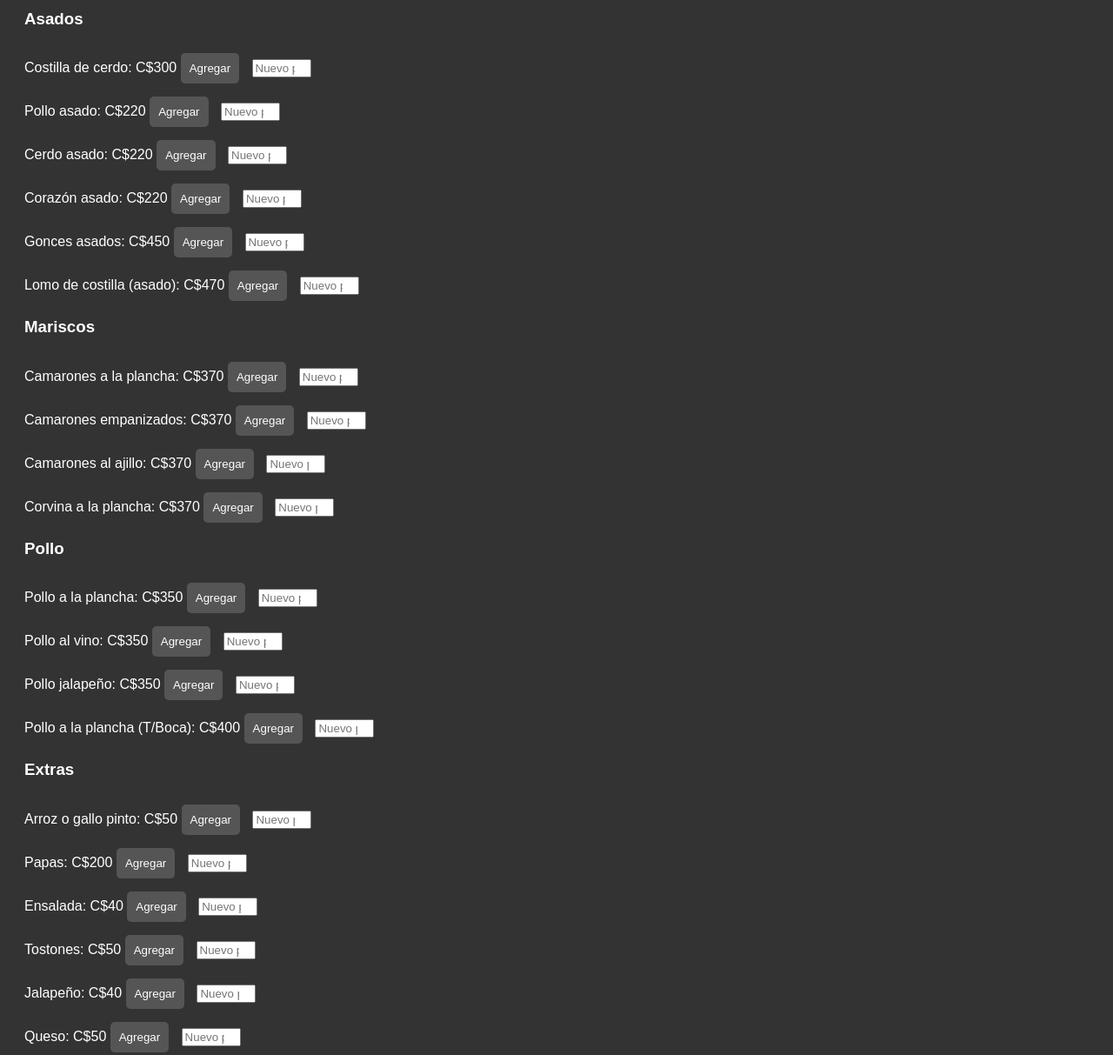
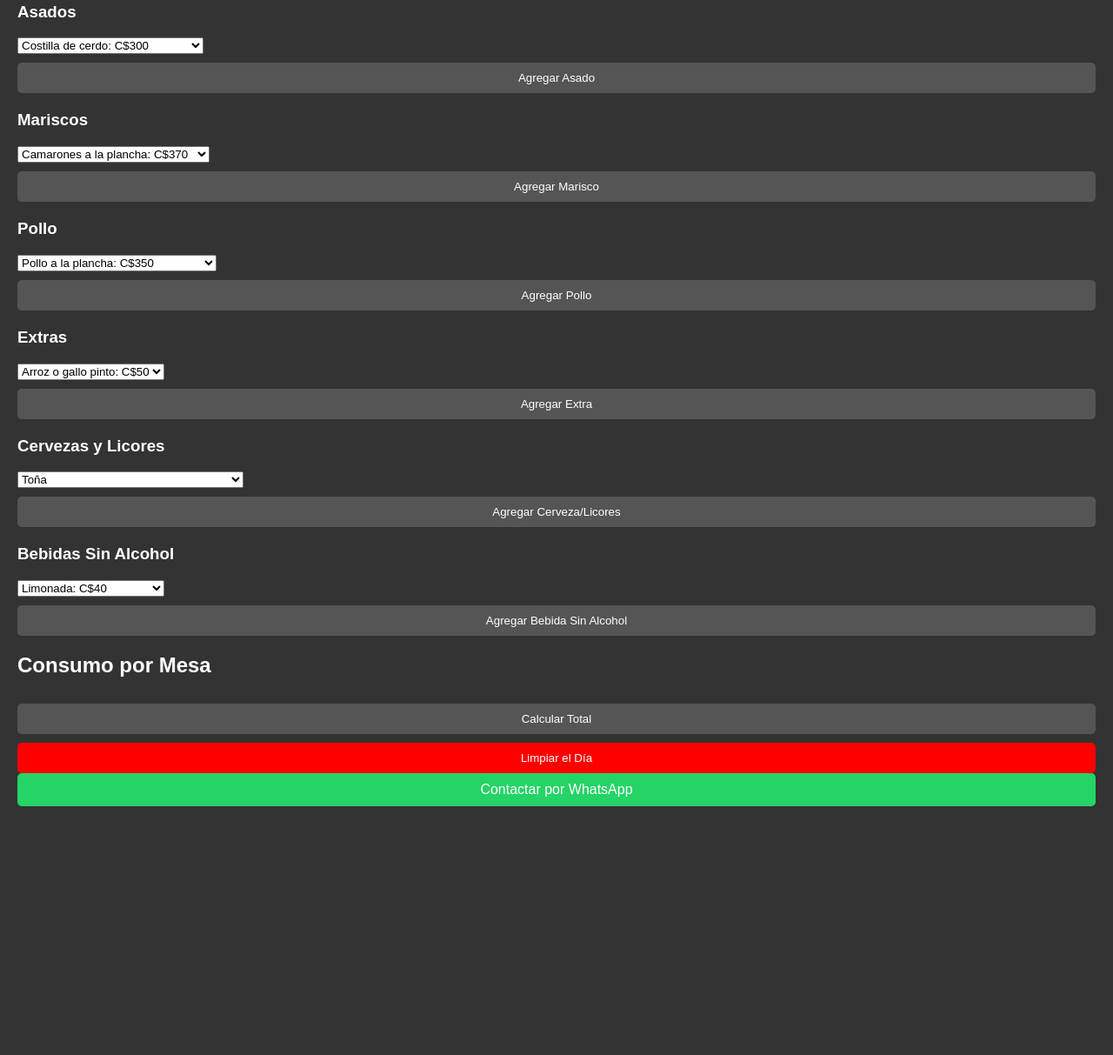
Before and after one commit to deliveryControl24/NACHOVentas, a plain HTML site: page index.html in a window 1280 px wide. Shown: the part 184-1397 px from the top of the page at 87% size. After the commit the page ends 1131 px from the top, so only its background shows below. Drawn offline with Linux system fonts and the light colour scheme.

Commit message:
Add files via upload

```diff
--- a/index.html
+++ b/index.html
@@ -11,12 +11,16 @@
             color: #fff;
             font-family: Arial, sans-serif;
             padding: 20px;
+            margin: 0;
         }
         h1 {
             text-align: center;
         }
         .table-section {
             margin: 20px 0;
+        }
+        .menu-category {
+            margin-bottom: 20px;
         }
         .menu-item {
             margin: 5px 0;
@@ -38,6 +42,7 @@
             border-radius: 5px;
             background-color: #555;
             color: white;
+            width: 100%;
         }
         button:hover {
             background-color: #666;
@@ -56,16 +61,26 @@
         .clear-button:hover {
             background-color: #e67e22;
         }
-        .update-price-button {
-            margin-top: 10px;
-            background-color: #2980b9;
-        }
-        .update-price-button:hover {
-            background-color: #3498db;
-        }
         .price-input {
             margin-left: 10px;
             width: 60px;
+        }
+        .whatsapp-button {
+            display: block;
+            background-color: #25D366;
+            color: white;
+            text-align: center;
+            padding: 10px;
+            border-radius: 5px;
+            text-decoration: none;
+        }
+        .whatsapp-button:hover {
+            background-color: #128C7E;
+        }
+        @media (max-width: 600px) {
+            button {
+                width: auto;
+            }
         }
     </style>
 </head>
@@ -86,144 +101,87 @@
 <div class="menu">
     <h2>Menú Completo</h2>
 
-    <div class="asados">
+    <div class="menu-category">
         <h3>Asados</h3>
-        <div class="menu-item">Costilla de cerdo: C$<span class="price" id="price-costilla">300</span>
-            <button onclick="addItem('Costilla de cerdo', 'price-costilla')">Agregar</button>
-            <input type="number" class="price-input" placeholder="Nuevo precio" onchange="updatePrice('price-costilla', this.value)">
-        </div>
-        <div class="menu-item">Pollo asado: C$<span class="price" id="price-pollo-asado">220</span>
-            <button onclick="addItem('Pollo asado', 'price-pollo-asado')">Agregar</button>
-            <input type="number" class="price-input" placeholder="Nuevo precio" onchange="updatePrice('price-pollo-asado', this.value)">
-        </div>
-        <div class="menu-item">Cerdo asado: C$<span class="price" id="price-cerdo-asado">220</span>
-            <button onclick="addItem('Cerdo asado', 'price-cerdo-asado')">Agregar</button>
-            <input type="number" class="price-input" placeholder="Nuevo precio" onchange="updatePrice('price-cerdo-asado', this.value)">
-        </div>
-        <div class="menu-item">Corazón asado: C$<span class="price" id="price-corazon-asado">220</span>
-            <button onclick="addItem('Corazón asado', 'price-corazon-asado')">Agregar</button>
-            <input type="number" class="price-input" placeholder="Nuevo precio" onchange="updatePrice('price-corazon-asado', this.value)">
-        </div>
-        <div class="menu-item">Gonces asados: C$<span class="price" id="price-gonces-asados">450</span>
-            <button onclick="addItem('Gonces asados', 'price-gonces-asados')">Agregar</button>
-            <input type="number" class="price-input" placeholder="Nuevo precio" onchange="updatePrice('price-gonces-asados', this.value)">
-        </div>
-        <div class="menu-item">Lomo de costilla (asado): C$<span class="price" id="price-lomo-costilla">470</span>
-            <button onclick="addItem('Lomo de costilla', 'price-lomo-costilla')">Agregar</button>
-            <input type="number" class="price-input" placeholder="Nuevo precio" onchange="updatePrice('price-lomo-costilla', this.value)">
-        </div>
+        <select id="asado-select">
+            <option value="Costilla de cerdo">Costilla de cerdo: C$300</option>
+            <option value="Pollo asado">Pollo asado: C$220</option>
+            <option value="Cerdo asado">Cerdo asado: C$220</option>
+            <option value="Corazón asado">Corazón asado: C$220</option>
+            <option value="Gonces asados">Gonces asados: C$450</option>
+            <option value="Lomo de costilla">Lomo de costilla (asado): C$470</option>
+        </select>
+        <button onclick="addItem(document.getElementById('asado-select').value, 'asado')">Agregar Asado</button>
     </div>
 
-    <div class="mariscos">
+    <div class="menu-category">
         <h3>Mariscos</h3>
-        <div class="menu-item">Camarones a la plancha: C$<span class="price" id="price-camarones-plancha">370</span>
-            <button onclick="addItem('Camarones a la plancha', 'price-camarones-plancha')">Agregar</button>
-            <input type="number" class="price-input" placeholder="Nuevo precio" onchange="updatePrice('price-camarones-plancha', this.value)">
-        </div>
-        <div class="menu-item">Camarones empanizados: C$<span class="price" id="price-camarones-empanizados">370</span>
-            <button onclick="addItem('Camarones empanizados', 'price-camarones-empanizados')">Agregar</button>
-            <input type="number" class="price-input" placeholder="Nuevo precio" onchange="updatePrice('price-camarones-empanizados', this.value)">
-        </div>
-        <div class="menu-item">Camarones al ajillo: C$<span class="price" id="price-camarones-ajillo">370</span>
-            <button onclick="addItem('Camarones al ajillo', 'price-camarones-ajillo')">Agregar</button>
-            <input type="number" class="price-input" placeholder="Nuevo precio" onchange="updatePrice('price-camarones-ajillo', this.value)">
-        </div>
-        <div class="menu-item">Corvina a la plancha: C$<span class="price" id="price-corvina">370</span>
-            <button onclick="addItem('Corvina a la plancha', 'price-corvina')">Agregar</button>
-            <input type="number" class="price-input" placeholder="Nuevo precio" onchange="updatePrice('price-corvina', this.value)">
-        </div>
+        <select id="marisco-select">
+            <option value="Camarones a la plancha">Camarones a la plancha: C$370</option>
+            <option value="Camarones empanizados">Camarones empanizados: C$370</option>
+            <option value="Camarones al ajillo">Camarones al ajillo: C$370</option>
+            <option value="Corvina a la plancha">Corvina a la plancha: C$370</option>
+        </select>
+        <button onclick="addItem(document.getElementById('marisco-select').value, 'marisco')">Agregar Marisco</button>
     </div>
 
-    <div class="pollo">
+    <div class="menu-category">
         <h3>Pollo</h3>
-        <div class="menu-item">Pollo a la plancha: C$<span class="price" id="price-pollo-plancha">350</span>
-            <button onclick="addItem('Pollo a la plancha', 'price-pollo-plancha')">Agregar</button>
-            <input type="number" class="price-input" placeholder="Nuevo precio" onchange="updatePrice('price-pollo-plancha', this.value)">
-        </div>
-        <div class="menu-item">Pollo al vino: C$<span class="price" id="price-pollo-vino">350</span>
-            <button onclick="addItem('Pollo al vino', 'price-pollo-vino')">Agregar</button>
-            <input type="number" class="price-input" placeholder="Nuevo precio" onchange="updatePrice('price-pollo-vino', this.value)">
-        </div>
-        <div class="menu-item">Pollo jalapeño: C$<span class="price" id="price-pollo-jalapeno">350</span>
-            <button onclick="addItem('Pollo jalapeño', 'price-pollo-jalapeno')">Agregar</button>
-            <input type="number" class="price-input" placeholder="Nuevo precio" onchange="updatePrice('price-pollo-jalapeno', this.value)">
-        </div>
-        <div class="menu-item">Pollo a la plancha (T/Boca): C$<span class="price" id="price-pollo-tboca">400</span>
-            <button onclick="addItem('Pollo a la plancha (T/Boca)', 'price-pollo-tboca')">Agregar</button>
-            <input type="number" class="price-input" placeholder="Nuevo precio" onchange="updatePrice('price-pollo-tboca', this.value)">
-        </div>
+        <select id="pollo-select">
+            <option value="Pollo a la plancha">Pollo a la plancha: C$350</option>
+            <option value="Pollo al vino">Pollo al vino: C$350</option>
+            <option value="Pollo jalapeño">Pollo jalapeño: C$350</option>
+            <option value="Pollo a la plancha (T/Boca)">Pollo a la plancha (T/Boca): C$400</option>
+        </select>
+        <button onclick="addItem(document.getElementById('pollo-select').value, 'pollo')">Agregar Pollo</button>
     </div>
 
-    <div class="extras">
+    <div class="menu-category">
         <h3>Extras</h3>
-        <div class="menu-item">Arroz o gallo pinto: C$<span class="price" id="price-arroz">50</span>
-            <button onclick="addItem('Arroz o gallo pinto', 'price-arroz')">Agregar</button>
-            <input type="number" class="price-input" placeholder="Nuevo precio" onchange="updatePrice('price-arroz', this.value)">
-        </div>
-        <div class="menu-item">Papas: C$<span class="price" id="price-papas">200</span>
-            <button onclick="addItem('Papas', 'price-papas')">Agregar</button>
-            <input type="number" class="price-input" placeholder="Nuevo precio" onchange="updatePrice('price-papas', this.value)">
-        </div>
-        <div class="menu-item">Ensalada: C$<span class="price" id="price-ensalada">40</span>
-            <button onclick="addItem('Ensalada', 'price-ensalada')">Agregar</button>
-            <input type="number" class="price-input" placeholder="Nuevo precio" onchange="updatePrice('price-ensalada', this.value)">
-        </div>
-        <div class="menu-item">Tostones: C$<span class="price" id="price-tostones">50</span>
-            <button onclick="addItem('Tostones', 'price-tostones')">Agregar</button>
-            <input type="number" class="price-input" placeholder="Nuevo precio" onchange="updatePrice('price-tostones', this.value)">
-        </div>
-        <div class="menu-item">Jalapeño: C$<span class="price" id="price-jalapeno">40</span>
-            <button onclick="addItem('Jalapeño', 'price-jalapeno')">Agregar</button>
-            <input type="number" class="price-input" placeholder="Nuevo precio" onchange="updatePrice('price-jalapeno', this.value)">
-        </div>
-        <div class="menu-item">Queso: C$<span class="price" id="price-queso">50</span>
-            <button onclick="addItem('Queso', 'price-queso')">Agregar</button>
-            <input type="number" class="price-input" placeholder="Nuevo precio" onchange="updatePrice('price-queso', this.value)">
-        </div>
+        <select id="extras-select">
+            <option value="Arroz o gallo pinto">Arroz o gallo pinto: C$50</option>
+            <option value="Papas">Papas: C$200</option>
+            <option value="Ensalada">Ensalada: C$40</option>
+            <option value="Tostones">Tostones: C$50</option>
+            <option value="Jalapeño">Jalapeño: C$40</option>
+            <option value="Queso">Queso: C$50</option>
+        </select>
+        <button onclick="addItem(document.getElementById('extras-select').value, 'extras')">Agregar Extra</button>
     </div>
 
-    <div class="cervezas">
+    <div class="menu-category">
         <h3>Cervezas y Licores</h3>
-        <div class="menu-item">Toña <button onclick="addDrink('Toña')">Agregar</button></div>
-        <div class="menu-item">Toña Light <button onclick="addDrink('Toña Light')">Agregar</button></div>
-        <div class="menu-item">Victoria Clásica <button onclick="addDrink('Victoria Clásica')">Agregar</button></div>
-        <div class="menu-item">Victoria Frost <button onclick="addDrink('Victoria Frost')">Agregar</button></div>
-        <div class="menu-item">Sol <button onclick="addDrink('Sol')">Agregar</button></div>
-        <div class="menu-item">Heineken <button onclick="addDrink('Heineken')">Agregar</button></div>
-        <div class="menu-item">Bamboo <button onclick="addDrink('Bamboo')">Agregar</button></div>
-        <div class="menu-item">Adán y Eva <button onclick="addDrink('Adán y Eva')">Agregar</button></div>
-        <div class="menu-item">Bliss <button onclick="addDrink('Bliss')">Agregar</button></div>
-        <div class="menu-item">Hard Seltzer Spark <button onclick="addDrink('Hard Seltzer Spark')">Agregar</button></div>
-        <div class="menu-item">Smirnoff <button onclick="addDrink('Smirnoff')">Agregar</button></div>
-        <div class="menu-item">1/2 botella de ron nacional Flor de Caña <button onclick="addDrink('Ron nacional Flor de Caña')">Agregar</button></div>
-        <div class="menu-item">1/4 botella de ron nacional Flor de Caña <button onclick="addDrink('Ron nacional Flor de Caña')">Agregar</button></div>
-        <div class="menu-item">Tequila José Cuervo Especial <button onclick="addDrink('Tequila José Cuervo Especial')">Agregar</button></div>
-        <div class="menu-item">Whisky Johnnie Walker Red <button onclick="addDrink('Whisky Johnnie Walker Red')">Agregar</button></div>
-        <div class="menu-item">Whisky Johnnie Walker Black <button onclick="addDrink('Whisky Johnnie Walker Black')">Agregar</button></div>
+        <select id="cervezas-select">
+            <option value="Toña">Toña</option>
+            <option value="Toña Light">Toña Light</option>
+            <option value="Victoria Clásica">Victoria Clásica</option>
+            <option value="Victoria Frost">Victoria Frost</option>
+            <option value="Sol">Sol</option>
+            <option value="Heineken">Heineken</option>
+            <option value="Bamboo">Bamboo</option>
+            <option value="Adán y Eva">Adán y Eva</option>
+            <option value="Bliss">Bliss</option>
+            <option value="Hard Seltzer Spark">Hard Seltzer Spark</option>
+            <option value="Smirnoff">Smirnoff</option>
+            <option value="Ron nacional Flor de Caña (1/2 botella)">1/2 botella de ron nacional Flor de Caña</option>
+            <option value="Ron nacional Flor de Caña (1/4 botella)">1/4 botella de ron nacional Flor de Caña</option>
+            <option value="Tequila José Cuervo Especial">Tequila José Cuervo Especial</option>
+            <option value="Whisky Johnnie Walker Red">Whisky Johnnie Walker Red</option>
+            <option value="Whisky Johnnie Walker Black">Whisky Johnnie Walker Black</option>
+        </select>
+        <button onclick="addDrink(document.getElementById('cervezas-select').value)">Agregar Cerveza/Licores</button>
     </div>
 
-    <div class="bebidas-sin-alcohol">
+    <div class="menu-category">
         <h3>Bebidas Sin Alcohol</h3>
-        <div class="menu-item">Limonada: C$<span class="price" id="price-limonada">40</span>
-            <button onclick="addItem('Limonada', 'price-limonada')">Agregar</button>
-            <input type="number" class="price-input" placeholder="Nuevo precio" onchange="updatePrice('price-limonada', this.value)">
-        </div>
-        <div class="menu-item">Gaseosa: C$<span class="price" id="price-gaseosa">30</span>
-            <button onclick="addItem('Gaseosa', 'price-gaseosa')">Agregar</button>
-            <input type="number" class="price-input" placeholder="Nuevo precio" onchange="updatePrice('price-gaseosa', this.value)">
-        </div>
-        <div class="menu-item">Té de limón: C$<span class="price" id="price-te-limon">40</span>
-            <button onclick="addItem('Té de limón', 'price-te-limon')">Agregar</button>
-            <input type="number" class="price-input" placeholder="Nuevo precio" onchange="updatePrice('price-te-limon', this.value)">
-        </div>
-        <div class="menu-item">Jugo de naranja: C$<span class="price" id="price-jugo-naranja">40</span>
-            <button onclick="addItem('Jugo de naranja', 'price-jugo-naranja')">Agregar</button>
-            <input type="number" class="price-input" placeholder="Nuevo precio" onchange="updatePrice('price-jugo-naranja', this.value)">
-        </div>
-        <div class="menu-item">Agua embotellada: C$<span class="price" id="price-agua">40</span>
-            <button onclick="addItem('Agua embotellada', 'price-agua')">Agregar</button>
-            <input type="number" class="price-input" placeholder="Nuevo precio" onchange="updatePrice('price-agua', this.value)">
-        </div>
+        <select id="bebidas-select">
+            <option value="Limonada">Limonada: C$40</option>
+            <option value="Gaseosa">Gaseosa: C$30</option>
+            <option value="Té de limón">Té de limón: C$40</option>
+            <option value="Jugo de naranja">Jugo de naranja: C$40</option>
+            <option value="Agua embotellada">Agua embotellada: C$40</option>
+        </select>
+        <button onclick="addItem(document.getElementById('bebidas-select').value, 'bebidas')">Agregar Bebida Sin Alcohol</button>
     </div>
 </div>
 
@@ -237,12 +195,36 @@
     <button class="button-danger" onclick="clearDay()">Limpiar el Día</button>
 </div>
 
+<a href="https://api.whatsapp.com/send?phone=50584751878" class="whatsapp-button" target="_blank">Contactar por WhatsApp</a>
+
 <script>
     const mesas = {};
 
-    function addItem(producto, priceId) {
+    function addItem(producto, category) {
         const mesaSelect = document.getElementById("mesa-select");
         const mesa = mesaSelect.value;
+
+        let precio;
+        switch (category) {
+            case 'asado':
+                precio = (producto === 'Costilla de cerdo') ? 300 : (producto === 'Pollo asado') ? 220 : (producto === 'Cerdo asado') ? 220 : (producto === 'Corazón asado') ? 220 : (producto === 'Gonces asados') ? 450 : 470;
+                break;
+            case 'marisco':
+                precio = (producto === 'Camarones a la plancha') ? 370 : (producto === 'Camarones empanizados') ? 370 : (producto === 'Camarones al ajillo') ? 370 : 370;
+                break;
+            case 'pollo':
+                precio = (producto === 'Pollo a la plancha') ? 350 : (producto === 'Pollo al vino') ? 350 : (producto === 'Pollo jalapeño') ? 350 : 400;
+                break;
+            case 'extras':
+                precio = (producto === 'Arroz o gallo pinto') ? 50 : (producto === 'Papas') ? 200 : (producto === 'Ensalada') ? 40 : (producto === 'Tostones') ? 50 : (producto === 'Jalapeño') ? 40 : 50;
+                break;
+            case 'bebidas':
+                precio = (producto === 'Limonada') ? 40 : (producto === 'Gaseosa') ? 30 : (producto === 'Té de limón') ? 40 : (producto === 'Jugo de naranja') ? 40 : 40;
+                break;
+            default:
+                precio = 0; // Para cervezas y licores, no se define precio por ahora
+                break;
+        }
 
         if (!mesa) {
             alert("Por favor, selecciona una mesa.");
@@ -253,7 +235,6 @@
             mesas[mesa] = [];
         }
 
-        const precio = parseFloat(document.getElementById(priceId).textContent);
         mesas[mesa].push({ producto, precio });
         displayMesa();
         localStorage.setItem('mesas', JSON.stringify(mesas));
```
